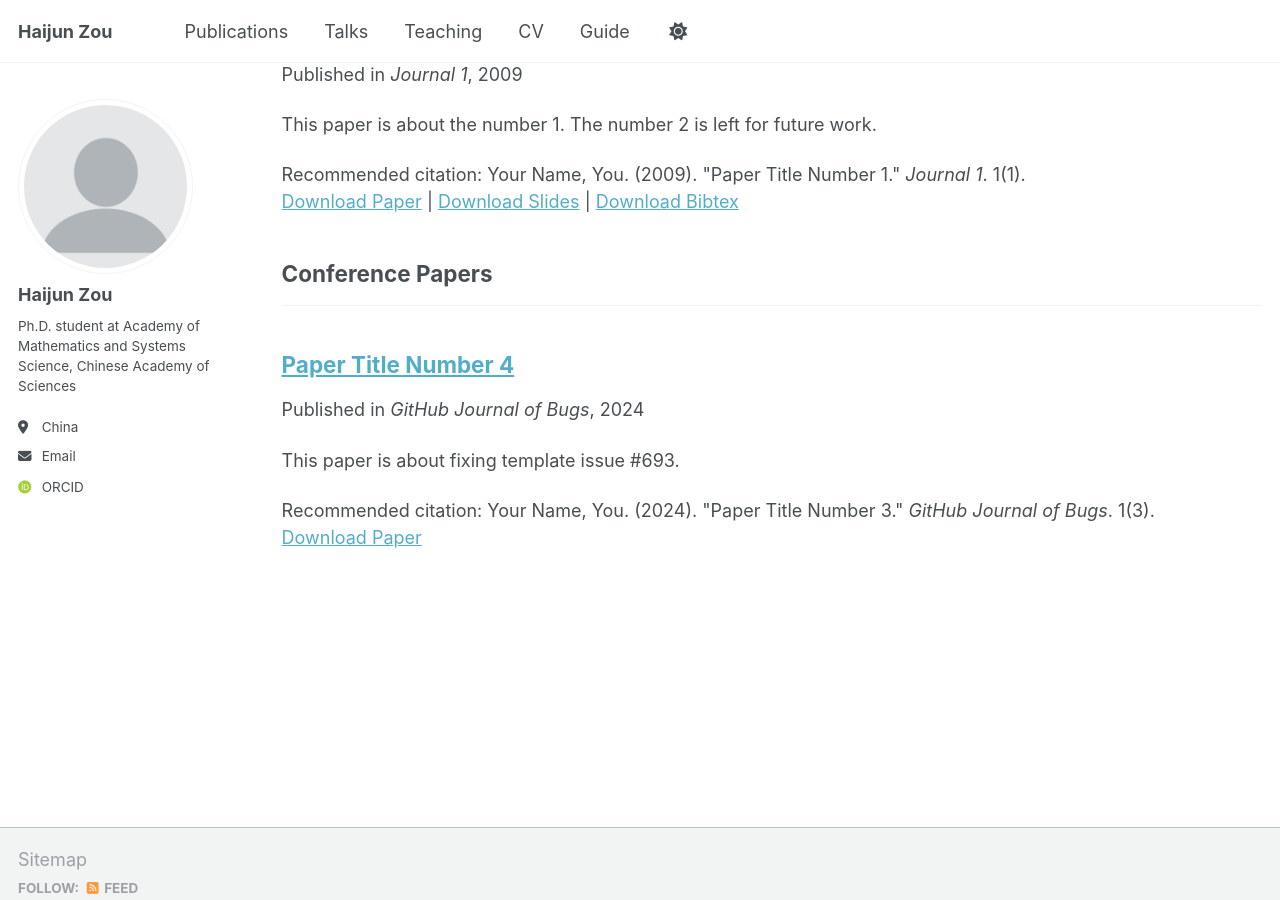
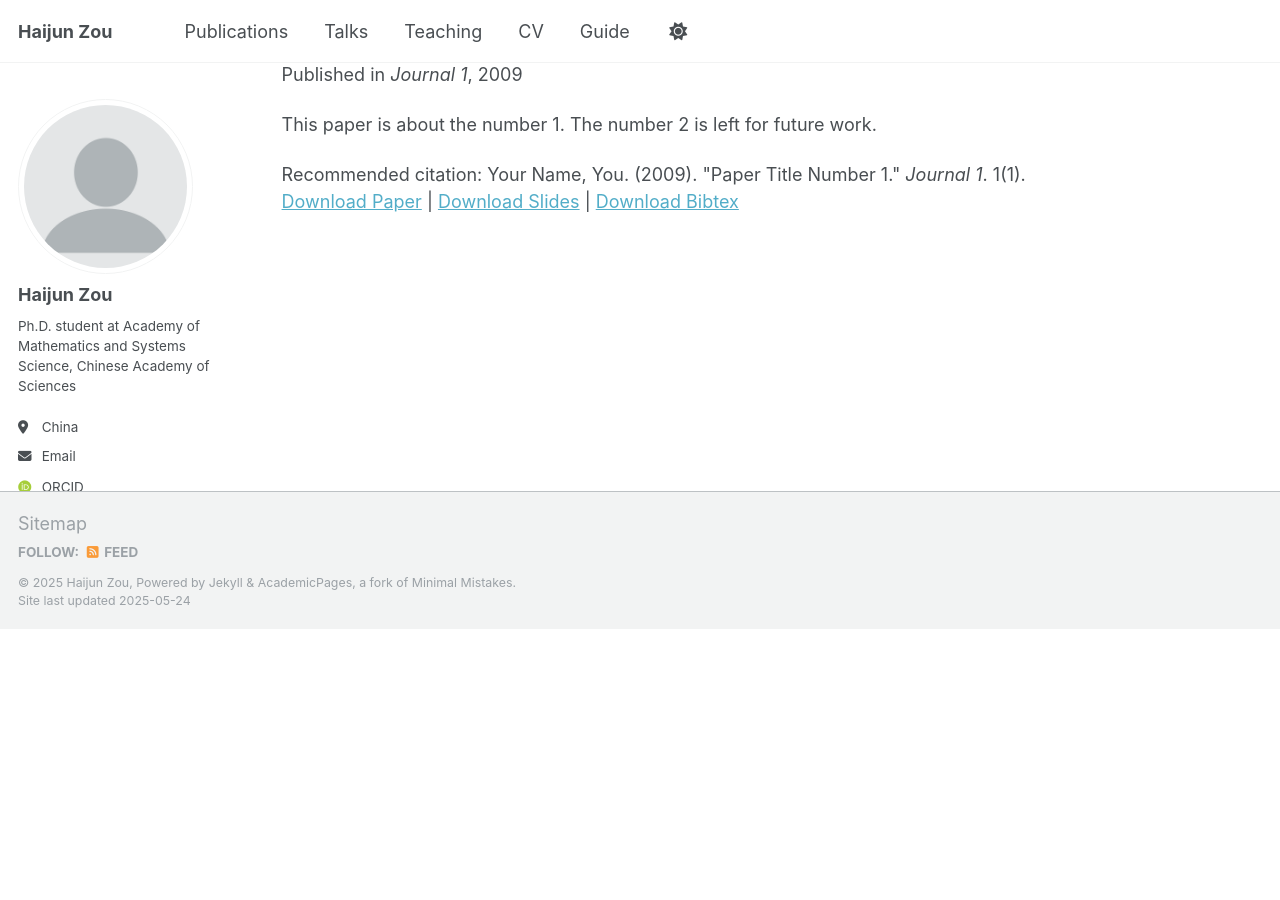
Before and after one commit to HaijunZou-sms/HaijunZou-sms.github.io, a Jekyll site: the page built from _pages/publications.html, in a window 1280 px wide and 900 px high, scrolled down 737 px. Built offline with Jekyll 4.4.1, drawn with Linux system fonts in a browser that asks for light colours; some web fonts are replaced; after the commit the page ends 1366 px from its top, so only the background shows below that.

```diff
--- a/_publications/2024-02-17-paper-title-number-4.md
+++ /dev/null
@@ -1,13 +0,0 @@
----
-title: "Paper Title Number 4"
-collection: publications
-category: conferences
-permalink: /publication/2024-02-17-paper-title-number-4
-excerpt: 'This paper is about fixing template issue #693.'
-date: 2024-02-17
-venue: 'GitHub Journal of Bugs'
-paperurl: 'http://academicpages.github.io/files/paper3.pdf'
-citation: 'Your Name, You. (2024). &quot;Paper Title Number 3.&quot; <i>GitHub Journal of Bugs</i>. 1(3).'
----
-
-The contents above will be part of a list of publications, if the user clicks the link for the publication than the contents of section will be rendered as a full page, allowing you to provide more information about the paper for the reader. When publications are displayed as a single page, the contents of the above "citation" field will automatically be included below this section in a smaller font.
```
Also changed, not shown: _pages/about.md (+2 -2 lines).
